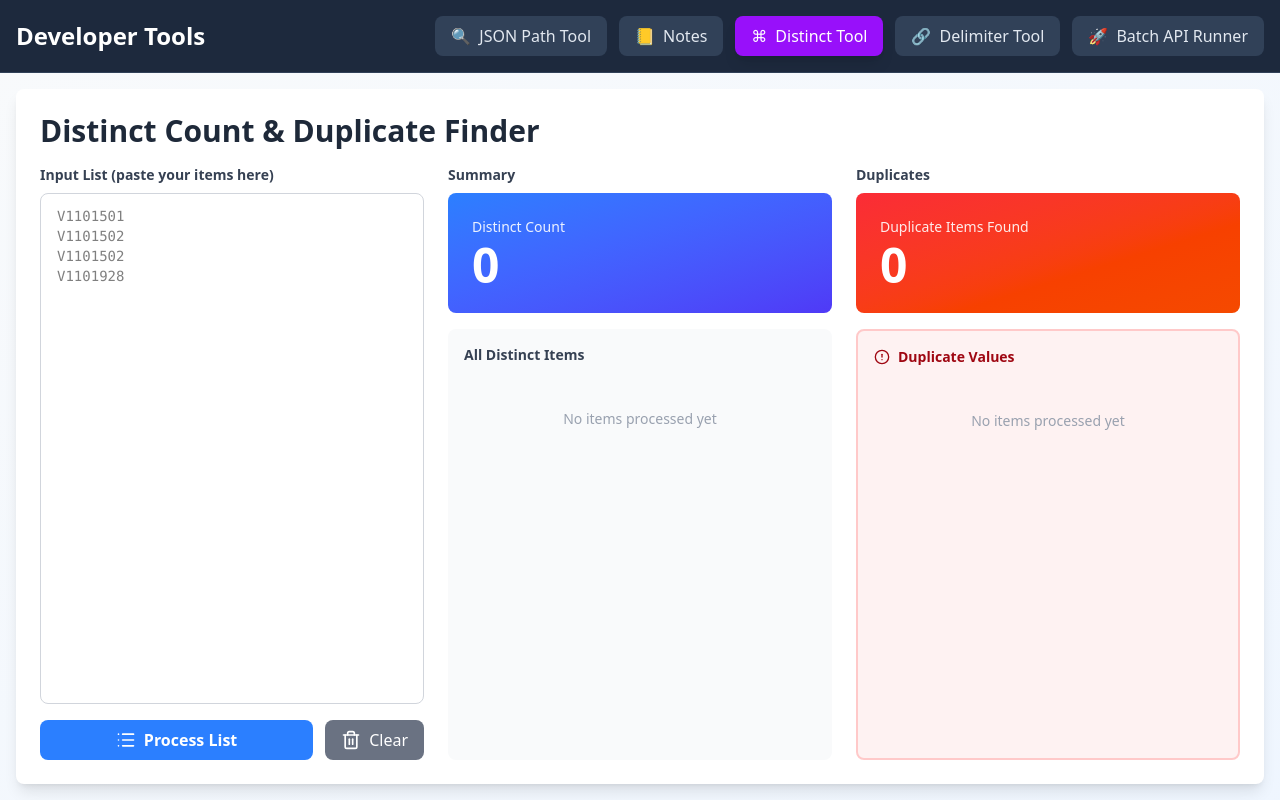
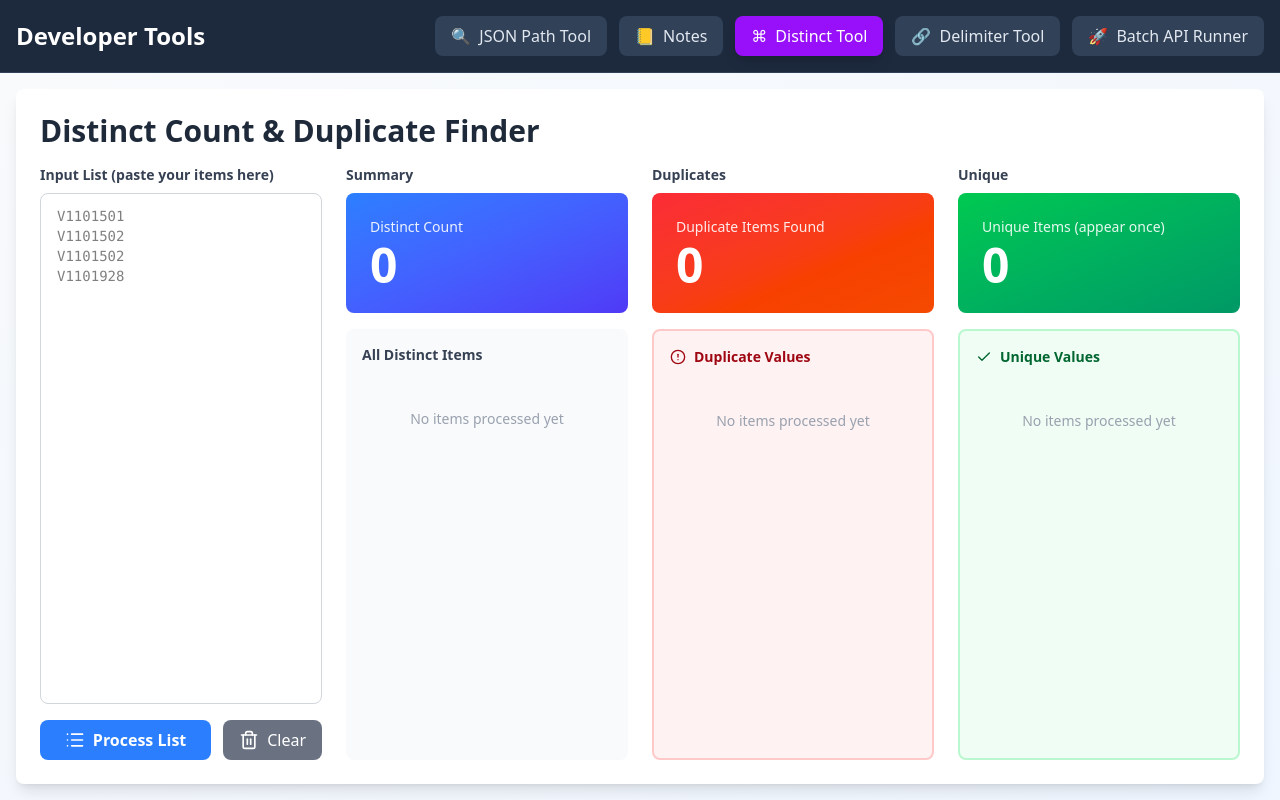
Before and after one commit to phuphan011997/react-quick-tool, a React (Vite) app: page /distinct in a window 1280 px wide. Built offline with nearby package versions, Linux system fonts and the light colour scheme.

Commit message:
update distinct-list-input.tsx

```diff
--- a/src/batchApiRunner/batch_api_runner.tsx
+++ b/src/batchApiRunner/batch_api_runner.tsx
@@ -992,9 +992,9 @@ export default function BatchApiRunner() {
                             <span className="text-slate-500 block text-[10px]">Thời gian gọi:</span>
                             <span className="text-slate-300">{activeTaskDetail.logInfo.timestamp}</span>
                           </div>
-                          <div className="bg-slate-900/60 p-2.5 rounded-lg border border-slate-800/80">
+                          <div className="bg-slate-900/60 p-2.5 rounded-lg border border-slate-800/80 min-w-0">
                             <span className="text-slate-500 block text-[10px]">Request ID:</span>
-                            <span className="text-slate-300 truncate" title={activeTaskDetail.logInfo.requestId}>{activeTaskDetail.logInfo.requestId || 'N/A'}</span>
+                            <span className="text-slate-300 truncate block" title={activeTaskDetail.logInfo.requestId}>{activeTaskDetail.logInfo.requestId || 'N/A'}</span>
                           </div>
                         </div>
 
--- a/src/distinctTool/distinct-list-input.tsx
+++ b/src/distinctTool/distinct-list-input.tsx
@@ -7,8 +7,10 @@ export default function DistinctListInput() {
   const [totalCount, setTotalCount] = useState(0);
   const [itemCounts, setItemCounts] = useState<Record<string, number>>({});
   const [duplicates, setDuplicates] = useState<{ item: string; count: number }[]>([]);
+  const [uniqueItems, setUniqueItems] = useState<string[]>([]);
   const [copied, setCopied] = useState(false);
   const [copiedDuplicates, setCopiedDuplicates] = useState(false);
+  const [copiedUnique, setCopiedUnique] = useState(false);
 
   const handleProcess = () => {
     const lines = input.split('\n').map(line => line.trim()).filter(line => line !== '');
@@ -25,10 +27,16 @@ export default function DistinctListInput() {
       .filter(([_, count]) => count > 1)
       .map(([item, count]) => ({ item, count }));
 
+    // Find unique items (items that appear exactly once)
+    const uniques = Object.entries(counts)
+      .filter(([_, count]) => count === 1)
+      .map(([item]) => item);
+
     setDistinctItems(unique);
     setTotalCount(lines.length);
     setItemCounts(counts);
     setDuplicates(dupes);
+    setUniqueItems(uniques);
   };
 
   const handleClear = () => {
@@ -37,8 +45,10 @@ export default function DistinctListInput() {
     setTotalCount(0);
     setItemCounts({});
     setDuplicates([]);
+    setUniqueItems([]);
     setCopied(false);
     setCopiedDuplicates(false);
+    setCopiedUnique(false);
   };
 
   const handleCopyDistinct = async () => {
@@ -91,6 +101,31 @@ export default function DistinctListInput() {
     }
   };
 
+  const handleCopyUnique = async () => {
+    const text = uniqueItems.join('\n');
+    try {
+      await navigator.clipboard.writeText(text);
+      setCopiedUnique(true);
+      setTimeout(() => setCopiedUnique(false), 2000);
+    } catch (err) {
+      // Fallback method
+      const textarea = document.createElement('textarea');
+      textarea.value = text;
+      textarea.style.position = 'fixed';
+      textarea.style.opacity = '0';
+      document.body.appendChild(textarea);
+      textarea.select();
+      try {
+        document.execCommand('copy');
+        setCopiedUnique(true);
+        setTimeout(() => setCopiedUnique(false), 2000);
+      } catch (e) {
+        console.error('Copy failed:', e);
+      }
+      document.body.removeChild(textarea);
+    }
+  };
+
   const distinctCount = distinctItems.length;
 
   return (
@@ -99,7 +134,7 @@ export default function DistinctListInput() {
         <div className="bg-white rounded-lg shadow-lg p-6 flex-1 flex flex-col min-h-0">
           <h1 className="text-3xl font-bold text-gray-800 mb-4">Distinct Count & Duplicate Finder</h1>
 
-          <div className="grid lg:grid-cols-3 gap-6 flex-1 min-h-0">
+          <div className="grid lg:grid-cols-4 gap-6 flex-1 min-h-0">
             <div className="flex flex-col min-h-0">
               <label className="block text-sm font-semibold text-gray-700 mb-2">
                 Input List (paste your items here)
@@ -254,6 +289,64 @@ export default function DistinctListInput() {
                 )}
               </div>
             </div>
+
+            <div className="flex flex-col min-h-0">
+              <label className="block text-sm font-semibold text-gray-700 mb-2">
+                Unique
+              </label>
+
+              <div className="bg-gradient-to-br from-green-500 to-emerald-600 text-white rounded-lg p-6 mb-4 shrink-0">
+                <div className="text-sm opacity-90 mb-1">Unique Items (appear once)</div>
+                <div className="text-5xl font-bold">{uniqueItems.length}</div>
+              </div>
+
+              <div className="bg-green-50 rounded-lg p-4 flex-1 overflow-y-auto min-h-0 border-2 border-green-200">
+                <div className="flex justify-between items-center mb-3">
+                  <h3 className="text-sm font-semibold text-green-800 flex items-center gap-2">
+                    <Check size={16} />
+                    Unique Values
+                  </h3>
+                  {uniqueItems.length > 0 && (
+                    <button
+                      onClick={handleCopyUnique}
+                      className={`text-xs px-3 py-1 rounded flex items-center gap-1 transition-colors ${
+                        copiedUnique
+                          ? 'bg-green-600 text-white'
+                          : 'bg-green-500 hover:bg-green-600 text-white'
+                      }`}
+                    >
+                      {copiedUnique ? (
+                        <>
+                          <Check size={14} />
+                          Copied!
+                        </>
+                      ) : (
+                        <>
+                          <Copy size={14} />
+                          Copy
+                        </>
+                      )}
+                    </button>
+                  )}
+                </div>
+                {uniqueItems.length === 0 ? (
+                  <p className="text-gray-400 text-sm text-center py-8">
+                    {totalCount > 0 ? 'No unique items' : 'No items processed yet'}
+                  </p>
+                ) : (
+                  <ul className="space-y-1">
+                    {uniqueItems.map((item, index) => (
+                      <li
+                        key={index}
+                        className="text-sm font-mono bg-white px-3 py-2 rounded border border-green-200"
+                      >
+                        {item}
+                      </li>
+                    ))}
+                  </ul>
+                )}
+              </div>
+            </div>
           </div>
         </div>
       </div>
```
